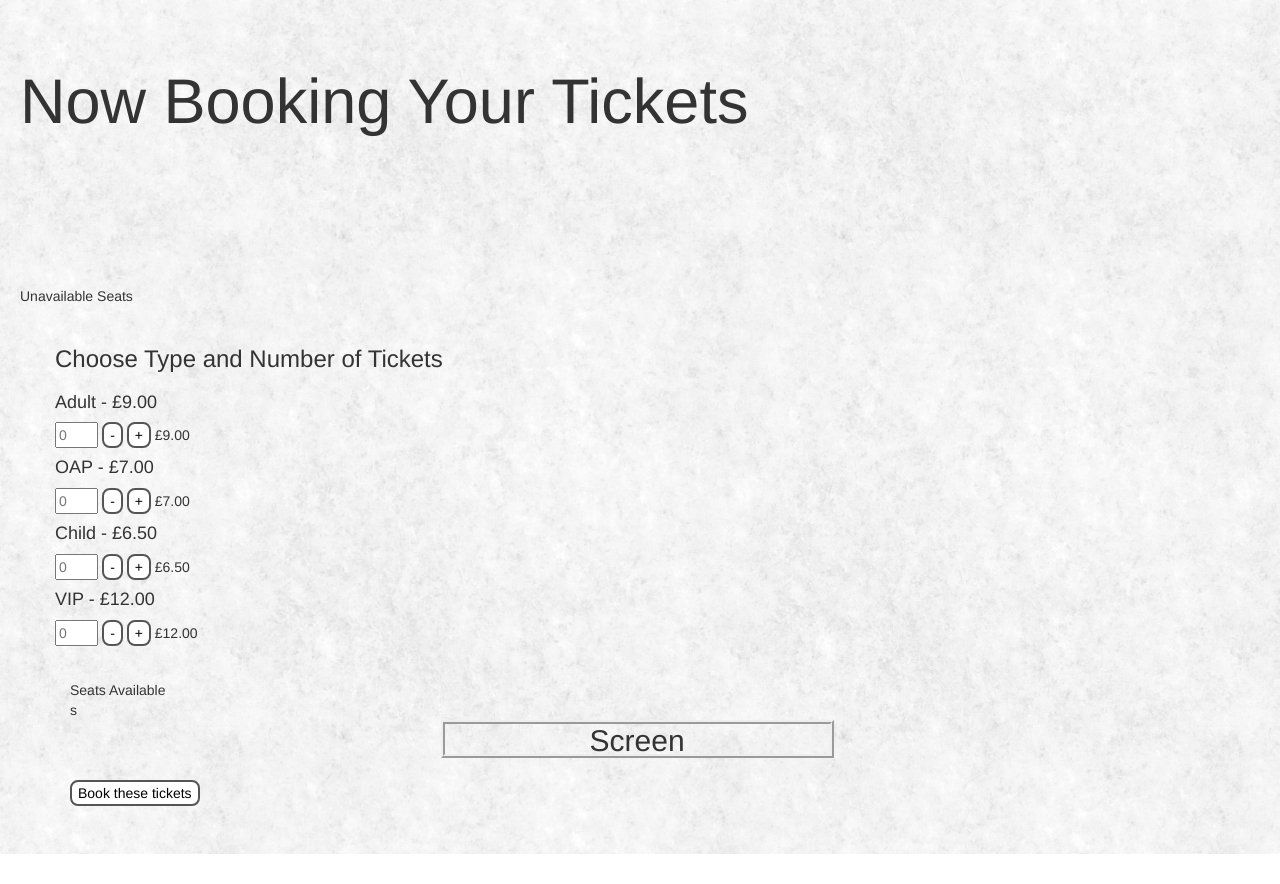
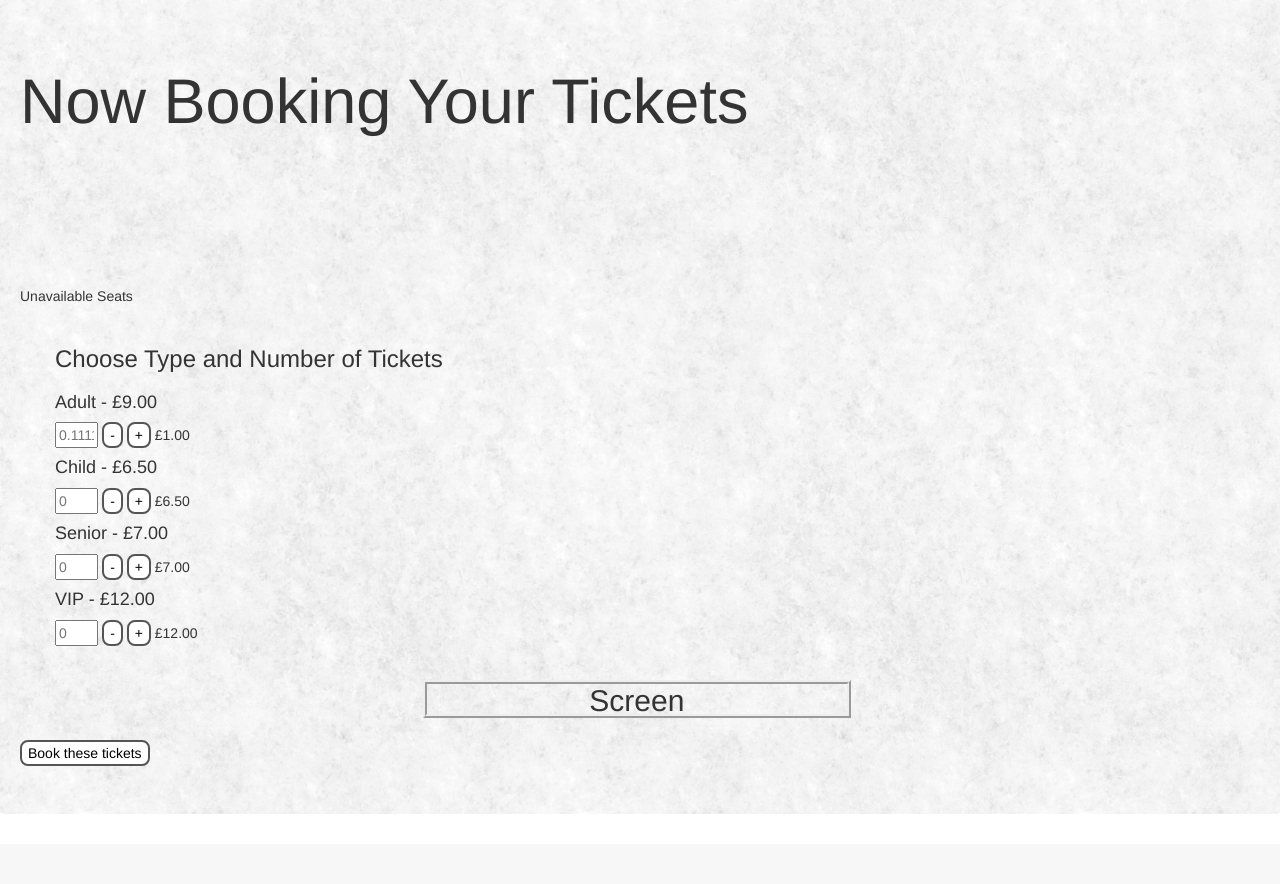
Before and after one commit to LuciaCG/Bluebird, a Flask app: page /booktickets in a window 1280 px wide. Shown: the part 63-947 px from the top of the page. After the commit the page ends 877 px from the top, so only its background shows below. Run offline with Flask 2, Linux system fonts and the light colour scheme; the visitor is signed in with stand-in values (Sample User, id 1); data that the repository does not hold is empty; parts of the project's set-up code (start-up, migrations or seed data) failed here and were passed over; some libraries are stand-ins or nearby versions.

Commit message:
Dom/Pete working on the buttons to add a ticket to the user

```diff
--- a/app/templates/booktickets.html
+++ b/app/templates/booktickets.html
@@ -25,37 +25,29 @@
 <div class="container">
   <div class="row">
     <h3 style="width:100%" > Choose Type and Number of Tickets </h3><br>
-    <form>
+    <form method="post">
     <div class="col-lf-12">
-      <h4>Adult - £9.00 </h4> <input style="width:15%" placeholder="0" maxlength="2"> </input> <button class ="button button5"> - </button> <button class ="button button5"> + </button> £9.00 <br>
-      <h4>OAP - £7.00 </h4> <input style="width:15%" placeholder="0" maxlength="2"> </input> <button class ="button button5"> - </button> <button class ="button button5"> + </button> £7.00 <br>
-      <h4>Child - £6.50 </h4> <input style="width:15%" placeholder="0" maxlength="2"> </input> <button class ="button button5"> - </button> <button class ="button button5"> + </button> £6.50 <br>
-      <h4>VIP - £12.00 </h4> <input style="width:15%" placeholder="0" maxlength="2"> </input> <button class ="button button5"> - </button> <button class ="button button5"> + </button> £12.00 <br>
+      <h4>Adult - £9.00 </h4> <input name="adultInput" style="width:15%" placeholder={{(adultTotal/9)}} maxlength="2"> </input> <button class ="button button5"> - </button> <button class ="button button5" name="adultPlus" type="submit" value="9"> + </button> £{{adultTotal}}.00 <br>
+      <h4>Child - £6.50 </h4> <input name="childInput" style="width:15%" placeholder="0" maxlength="2"> </input> <button class ="button button5"> - </button> <button class ="button button5"> + </button> £6.50 <br>
+      <h4>Senior - £7.00 </h4> <input name="seniorInput" style="width:15%" placeholder="0" maxlength="2"> </input> <button class ="button button5"> - </button> <button class ="button button5"> + </button> £7.00 <br>
+      <h4>VIP - £12.00 </h4> <input name="vipInput" style="width:15%" placeholder="0" maxlength="2"> </input> <button class ="button button5"> - </button> <button class ="button button5"> + </button> £12.00 <br>
     </div>
 
     </form>
 
   </div>
+</div>
 
 
+<br>
 
-
-
-
-
-
-
-
-            <br>
-Seats Available<br>
-s
-<div id="screenicon">
+<div align="center" id="screenicon">
   <h2 id="screentext">Screen</h2>
 </div>
 
   <div class="row">
     <div class="col-md-12">
-      <table style="width:65%" id="seatstable">
+      <table style="width:65%" align="center" id="seatstable">
         {% for row in rows %}
       <!-- <th>
             {{row.row}}
@@ -86,6 +78,5 @@
     </div>
   </div>
 
-</div>
 
 {% endblock %}
--- a/app/templates/nowshowing.html
+++ b/app/templates/nowshowing.html
@@ -64,8 +64,8 @@
               var myid=document.getElementById('{{movie.movieTitle}}');
               myid.innerHTML=myid.innerHTML.substring(0,100)+'...';
             </script>
-            <p class="card-text">{{movie.director}}</p>
-            <p class="card-text">{{movie.leadActors}}</p>
+            <p class="card-text">Director: {{movie.director}}</p>
+            <p class="card-text">Starring: {{movie.leadActors}}</p>
             <div class="d-flex justify-content-between align-items-center">
               <div class="btn-group">
                 <form method="post">
--- a/app/views.py
+++ b/app/views.py
@@ -63,6 +63,7 @@
             screeningID = request.form.get('bookSeat')
 
         session['scrnVar'] = screeningID
+        session['adult'] = 0
 
         if screeningID != None:
             return redirect(url_for('booktickets'))
@@ -80,6 +81,8 @@
         movieID = None
         screeningID = None
         seatID = None
+        adultTotal = 0
+        adultPlus = 1
         # movies = models.Movies.query.all()
         seatsAll = models.Seats.query.all()
         seatNumber = models.Seats.query.with_entities(models.Seats.seatNumber).group_by(models.Seats.seatNumber).all()
@@ -100,19 +103,28 @@
         else:
             return redirect(url_for('home'))
 
+        if 'adult' in session:
+            adultTotal = session['adult']
+
         if request.method == 'POST':
-            seatID = request.form.get('bookThisSeat')
-            # print(wordlist)
-            wordlist = list(seatID)
-            print(len(wordlist))
-            if len(wordlist) == 2:
-                a = models.Seat_Reserved(screening=screeningID, rowReservedID=wordlist[0] , seatNumberReservedID=wordlist[1])
-            elif len(wordlist) == 3:
-                a = models.Seat_Reserved(screening=screeningID, rowReservedID=wordlist[0] , seatNumberReservedID=wordlist[1]+wordlist[2])
-            db.session.add(a)
-            db.session.commit()
-            # print(seatNumber)
-            return redirect(url_for('booktickets'))
+            adultPlus = int(request.form.get('adultPlus'))
+            adultTotal += adultPlus
+            session['adult'] = adultTotal
+            # return redirect(url_for('booktickets'))
+        #
+        # if request.method == 'POST':
+        #     adultPlus = int(request.form.get('adultPlus'))
+        #     adultTotal += adultPlus
+            # seatID = request.form.get('bookThisSeat')
+            # # print(wordlist)
+            # wordlist = list(seatID)
+            # if len(wordlist) == 2:
+            #     a = models.Seat_Reserved(screening=screeningID, rowReservedID=wordlist[0] , seatNumberReservedID=wordlist[1])
+            # elif len(wordlist) == 3:
+            #     a = models.Seat_Reserved(screening=screeningID, rowReservedID=wordlist[0] , seatNumberReservedID=wordlist[1]+wordlist[2])
+            # db.session.add(a)
+            # db.session.commit()
+            # return redirect(url_for('booktickets'))
 
         return render_template('booktickets.html',
                                 movieName = movieName,
@@ -121,6 +133,7 @@
                                 seatsAll = seatsAll,
                                 seatNumber = seatNumber,
                                 rows = rows,
-                                models = models
-                                # movies = movies
+                                models = models,
+                                adultTotal = adultTotal,
+                                adultPlus = adultPlus,
                                 )
```
